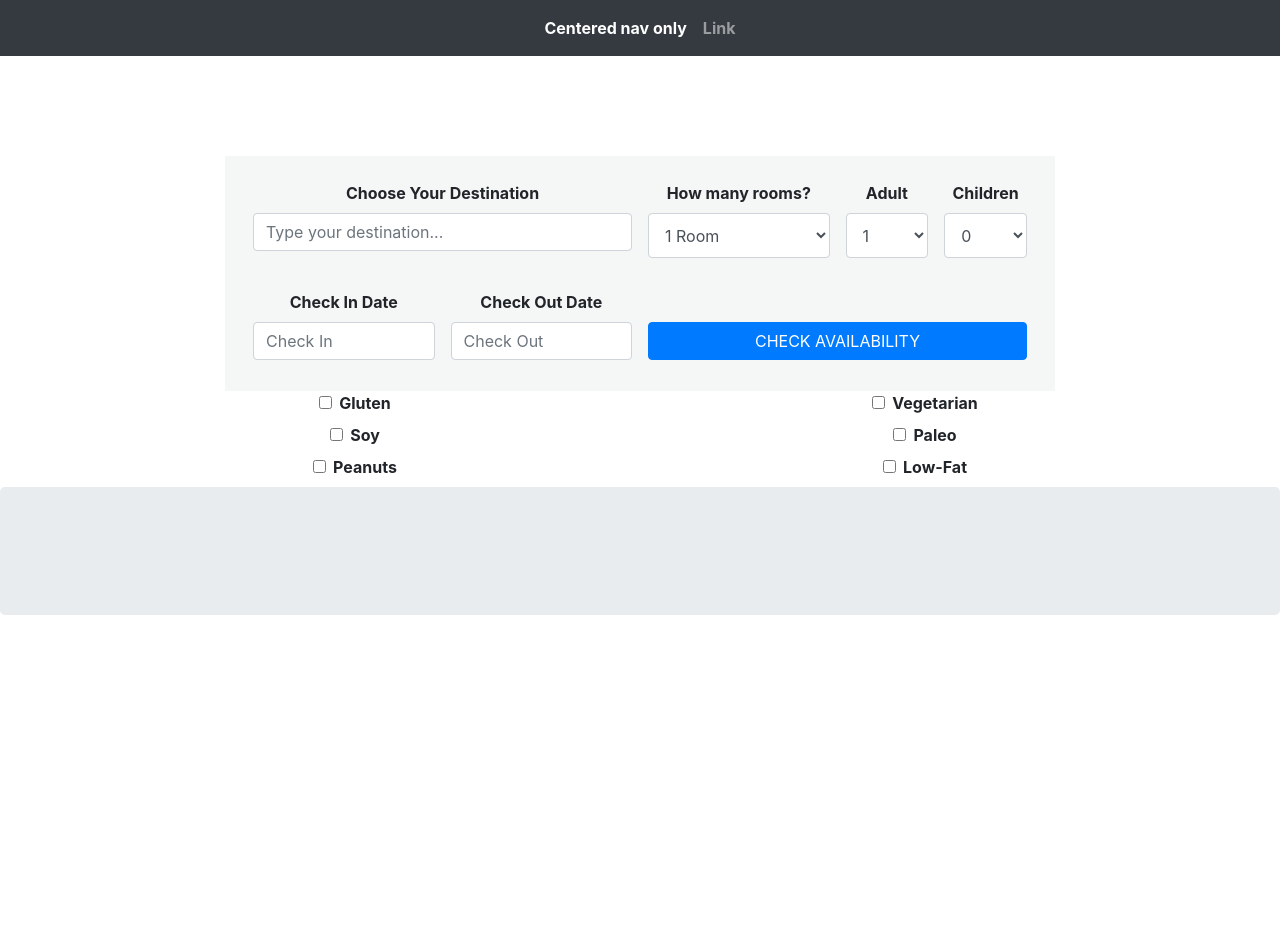
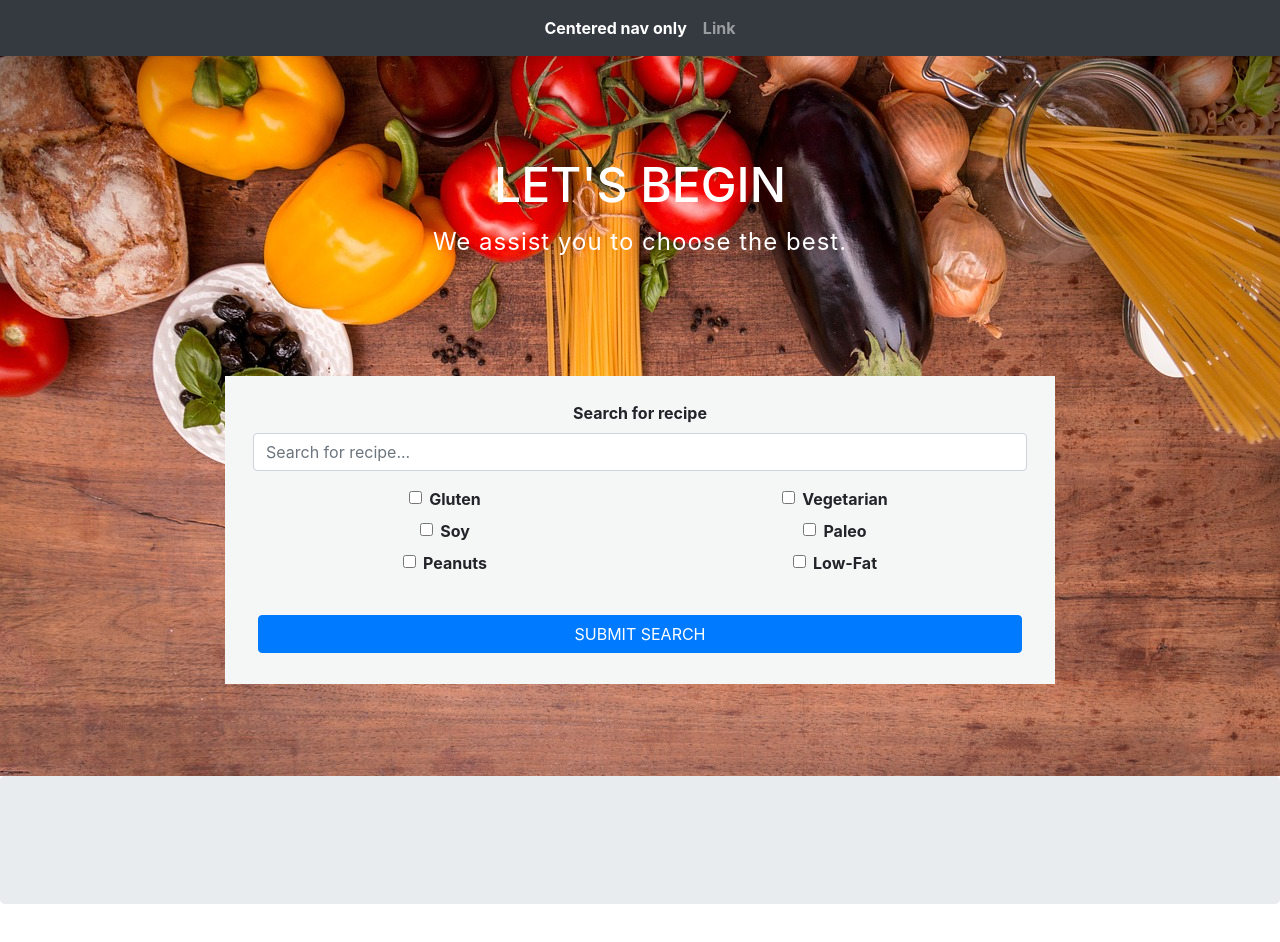
Before and after one commit to adamszabolcs/java-cookta-frontend, a React (Create React App) app: page / in a window 1280 px wide. Shown: the top 942 px of the page. Before the commit the page ends 800 px from the top, so only its background shows below. Built offline with nearby package versions, Linux system fonts and the light colour scheme.

Commit message:
copied css, changed filter and searchbar

```diff
--- a/src/App.js
+++ b/src/App.js
@@ -1,10 +1,10 @@
 import React, { Component } from 'react';
 import './App.css';
 import './templatemo-style.css';
-import {FilterBar} from "./components/FilterBar";
 import {Navbar} from "./components/Navbar";
 import {SearchBar} from "./components/SearchBar";
 import {Featured} from "./components/Featured";
+import {Recipe} from "./components/Recipe";
 
 class App extends Component {
   render() {
@@ -12,8 +12,8 @@ class App extends Component {
       <div className="App">
           <Navbar/>
           <SearchBar/>
-          <FilterBar/>
           <Featured/>
+          <Recipe/>
       </div>
     );
   }
--- a/src/components/FilterBar.jsx
+++ b/src/components/FilterBar.jsx
@@ -94,6 +94,7 @@ export class FilterBar extends Component {
                     </div>
                 </form>
             </div>
+
         );
     }
 }
--- /dev/null
+++ b/src/components/Recipe.jsx
@@ -0,0 +1,79 @@
+import React, {Component} from 'react';
+import '../templatemo-style.css';
+
+export class Recipe extends Component {
+    render() {
+        return (
+                <div className="tab-pane fade" id="1a">
+                    <div className="tm-recommended-place-wrap">
+                        <div className="tm-recommended-place">
+                            {/*<img src="img/tm-img-06.jpg" alt="Image" className="img-fluid tm-recommended-img"/>*/}
+                            <div className="tm-recommended-description-box">
+                                <h3 className="tm-recommended-title">North Garden Resort</h3>
+                                <p className="tm-text-highlight">One North</p>
+                                <p className="tm-text-gray">Sed egestas, odio nec bibendum mattis, quam odio hendrerit
+                                    risus, eu varius eros lacus sit amet lectus. Donec blandit luctus dictum...</p>
+                            </div>
+{/*
+                            <a href="#" className="tm-recommended-price-box">
+                                <p className="tm-recommended-price">$110</p>
+                                <p className="tm-recommended-price-link">Continue Reading</p>
+                            </a>
+*/}
+                        </div>
+
+                        <div className="tm-recommended-place">
+                            {/*<img src="img/tm-img-07.jpg" alt="Image" className="img-fluid tm-recommended-img"/>*/}
+                            <div className="tm-recommended-description-box">
+                                <h3 className="tm-recommended-title">Felis nec dignissim</h3>
+                                <p className="tm-text-highlight">Two North</p>
+                                <p className="tm-text-gray">Sed egestas, odio nec bibendum mattis, quam odio hendrerit
+                                    risus, eu varius eros lacus sit amet lectus. Donec blandit luctus dictum...</p>
+                            </div>
+                            <div id="preload-hover-img"></div>
+{/*
+                            <a href="#" className="tm-recommended-price-box">
+                                <p className="tm-recommended-price">$120</p>
+                                <p className="tm-recommended-price-link">Continue Reading</p>
+                            </a>
+*/}
+                        </div>
+
+                        <div className="tm-recommended-place">
+                            {/*<img src="img/tm-img-05.jpg" alt="Image" className="img-fluid tm-recommended-img"/>*/}
+                            <div className="tm-recommended-description-box">
+                                <h3 className="tm-recommended-title">Sed fermentum justo</h3>
+                                <p className="tm-text-highlight">Three North</p>
+                                <p className="tm-text-gray">Sed egestas, odio nec bibendum mattis, quam odio hendrerit
+                                    risus, eu varius eros lacus sit amet lectus. Donec blandit luctus dictum...</p>
+                            </div>
+{/*
+                            <a href="#" className="tm-recommended-price-box">
+                                <p className="tm-recommended-price">$130</p>
+                                <p className="tm-recommended-price-link">Continue Reading</p>
+                            </a>
+*/}
+                        </div>
+
+                        <div className="tm-recommended-place">
+                            {/*<img src="img/tm-img-04.jpg" alt="Image" className="img-fluid tm-recommended-img"/>*/}
+                            <div className="tm-recommended-description-box">
+                                <h3 className="tm-recommended-title">Maecenas ultricies neque</h3>
+                                <p className="tm-text-highlight">Four North</p>
+                                <p className="tm-text-gray">Sed egestas, odio nec bibendum mattis, quam odio hendrerit
+                                    risus, eu varius eros lacus sit amet lectus. Donec blandit luctus dictum...</p>
+                            </div>
+{/*
+                            <a href="#" className="tm-recommended-price-box">
+                                <p className="tm-recommended-price">$140</p>
+                                <p className="tm-recommended-price-link">Continue Reading</p>
+                            </a>
+*/}
+                        </div>
+                    </div>
+
+                    {/*<a href="#" className="text-uppercase btn-primary tm-btn mx-auto tm-d-table">Show More Places</a>*/}
+                </div>
+        )
+    }
+}
--- a/src/components/SearchBar.jsx
+++ b/src/components/SearchBar.jsx
@@ -1,87 +1,42 @@
 import React, {Component} from 'react';
+import {FilterBar} from "./FilterBar";
 
 export class SearchBar extends Component {
 
     render() {
         return (
+            <div className="tm-container-outer tm-banner-bg">
+                <div className="container">
+                    <div className="row tm-banner-row tm-banner-row-header">
+                        <div className="col-xs-12">
+                            <div className="tm-banner-header">
+                                <h1 className="text-uppercase tm-banner-title">Let's begin</h1>
+                                <p className="tm-banner-subtitle">We assist you to choose the best.</p>
+                                <i className="fa fa-2x fa-angle-down tm-down-arrow"></i>
+                            </div>
+                        </div>
+                    </div>
                     <div className="row tm-banner-row" id="tm-section-search">
 
                         <form action="index.html" method="get" className="tm-search-form tm-section-pad-2">
                             <div className="form-row tm-search-form-row">
                                 <div className="form-group tm-form-group tm-form-group-pad tm-form-group-1">
-                            <label htmlFor="inputCity">Choose Your Destination</label>
+                                    <label htmlFor="inputCity">Search for recipe</label>
                                     <input name="destination" type="text" className="form-control" id="inputCity"
-                                   placeholder="Type your destination..."/>
-                        </div>
-                        <div className="form-group tm-form-group tm-form-group-1">
-                            <div className="form-group tm-form-group tm-form-group-pad tm-form-group-2">
-                                <label htmlFor="inputRoom">How many rooms?</label>
-                                <select name="room" className="form-control tm-select" id="inputRoom">
-                                    <option value="1" selected>1 Room</option>
-                                    <option value="2">2 Rooms</option>
-                                    <option value="3">3 Rooms</option>
-                                    <option value="4">4 Rooms</option>
-                                    <option value="5">5 Rooms</option>
-                                    <option value="6">6 Rooms</option>
-                                    <option value="7">7 Rooms</option>
-                                    <option value="8">8 Rooms</option>
-                                    <option value="9">9 Rooms</option>
-                                    <option value="10">10 Rooms</option>
-                                </select>
-                            </div>
-                            <div className="form-group tm-form-group tm-form-group-pad tm-form-group-3">
-                                <label htmlFor="inputAdult">Adult</label>
-                                <select name="adult" className="form-control tm-select" id="inputAdult">
-                                    <option value="1" selected>1</option>
-                                    <option value="2">2</option>
-                                    <option value="3">3</option>
-                                    <option value="4">4</option>
-                                    <option value="5">5</option>
-                                    <option value="6">6</option>
-                                    <option value="7">7</option>
-                                    <option value="8">8</option>
-                                    <option value="9">9</option>
-                                    <option value="10">10</option>
-                                </select>
-                            </div>
-                            <div className="form-group tm-form-group tm-form-group-pad tm-form-group-3">
-
-                                <label htmlFor="inputChildren">Children</label>
-                                <select name="children" className="form-control tm-select" id="inputChildren">
-                                    <option value="0" selected>0</option>
-                                    <option value="1">1</option>
-                                    <option value="2">2</option>
-                                    <option value="3">3</option>
-                                    <option value="4">4</option>
-                                    <option value="5">5</option>
-                                    <option value="6">6</option>
-                                    <option value="7">7</option>
-                                    <option value="8">8</option>
-                                    <option value="9">9</option>
-                                </select>
+                                           placeholder="Search for recipe..."/>
                                 </div>
                             </div>
-                    </div>
-                    <div className="form-row tm-search-form-row">
-                        <div className="form-group tm-form-group tm-form-group-pad tm-form-group-3">
-                            <label htmlFor="inputCheckIn">Check In Date</label>
-                            <input name="check-in" type="text" className="form-control" id="inputCheckIn"
-                                   placeholder="Check In"/>
-                        </div>
-                        <div className="form-group tm-form-group tm-form-group-pad tm-form-group-3">
-                            <label htmlFor="inputCheckOut">Check Out Date</label>
-                            <input name="check-out" type="text" className="form-control" id="inputCheckOut"
-                                   placeholder="Check Out"/>
-                        </div>
+                            <FilterBar/>
                             <div className="form-group tm-form-group tm-form-group-pad tm-form-group-1">
                                 <label htmlFor="btnSubmit">&nbsp;</label>
                                 <button type="submit" className="btn btn-primary tm-btn tm-btn-search text-uppercase"
-                                    id="btnSubmit">Check Availability
+                                        id="btnSubmit">Submit search
                                 </button>
-                        </div>
                             </div>
                         </form>
 
+                    </div>
+                </div>
             </div>
         )
     }
--- a/src/templatemo-style.css
+++ b/src/templatemo-style.css
@@ -131,6 +131,7 @@ p:last-child { margin-bottom: 0; }
     background: rgba(0, 0, 0, 0.7);
 }
 .tm-banner-bg {
+    background-image: url("mediterranean-cuisine.jpg");
     min-height: 720px;
     position: relative;
 }
@@ -174,7 +175,7 @@ label { font-weight: 700; }
 
 .tm-form-group { float: left; }
 .tm-form-group-pad { padding: 0 8px; }
-.tm-form-group-1 { width: 50%; }
+.tm-form-group-1 { width: 100%; }
 .tm-form-group-2 { width: 50%; }
 .tm-form-group-3 { width: 25%; }
 .form-control { border-radius: 0; }
```
Also changed, not shown: src/mediterranean-cuisine.jpg (added). Lines whose indentation alone changed are shown as unchanged.
